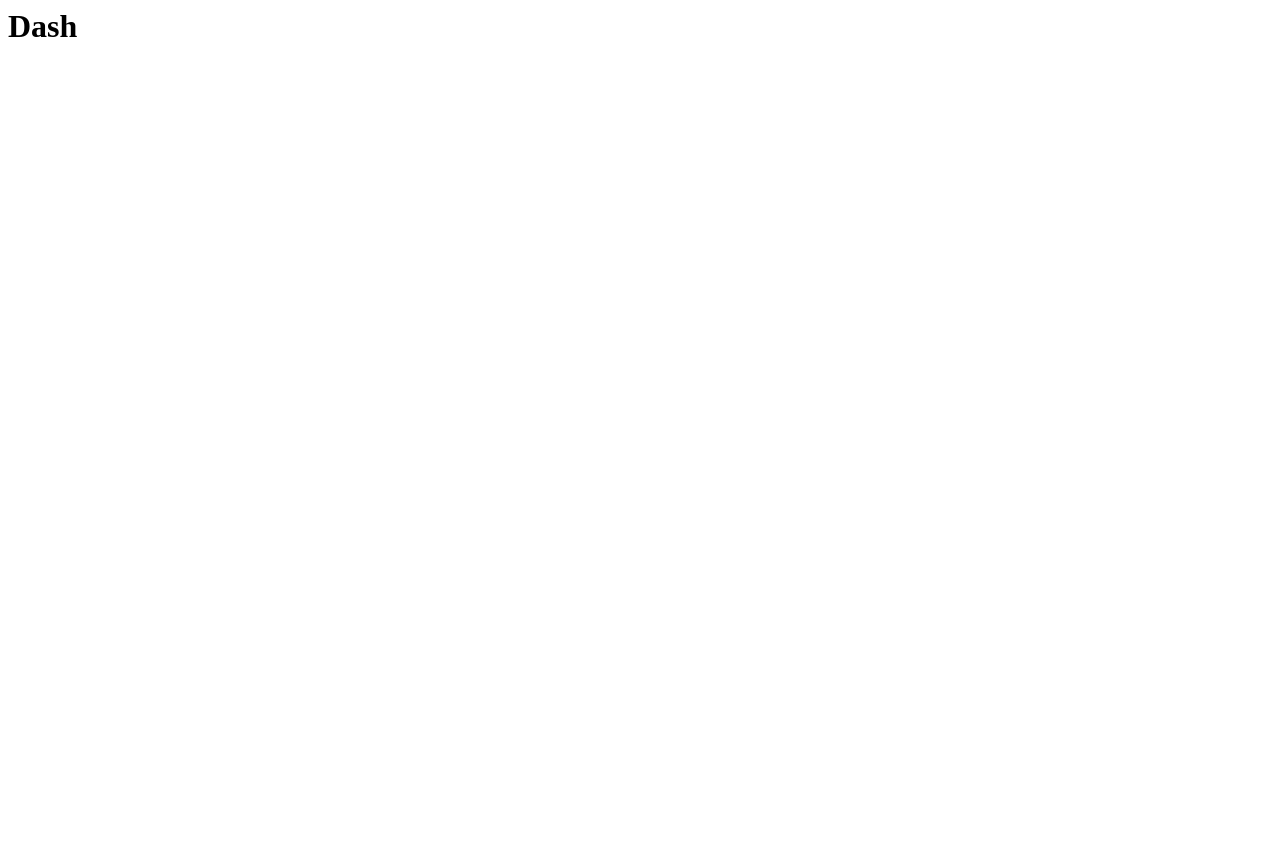
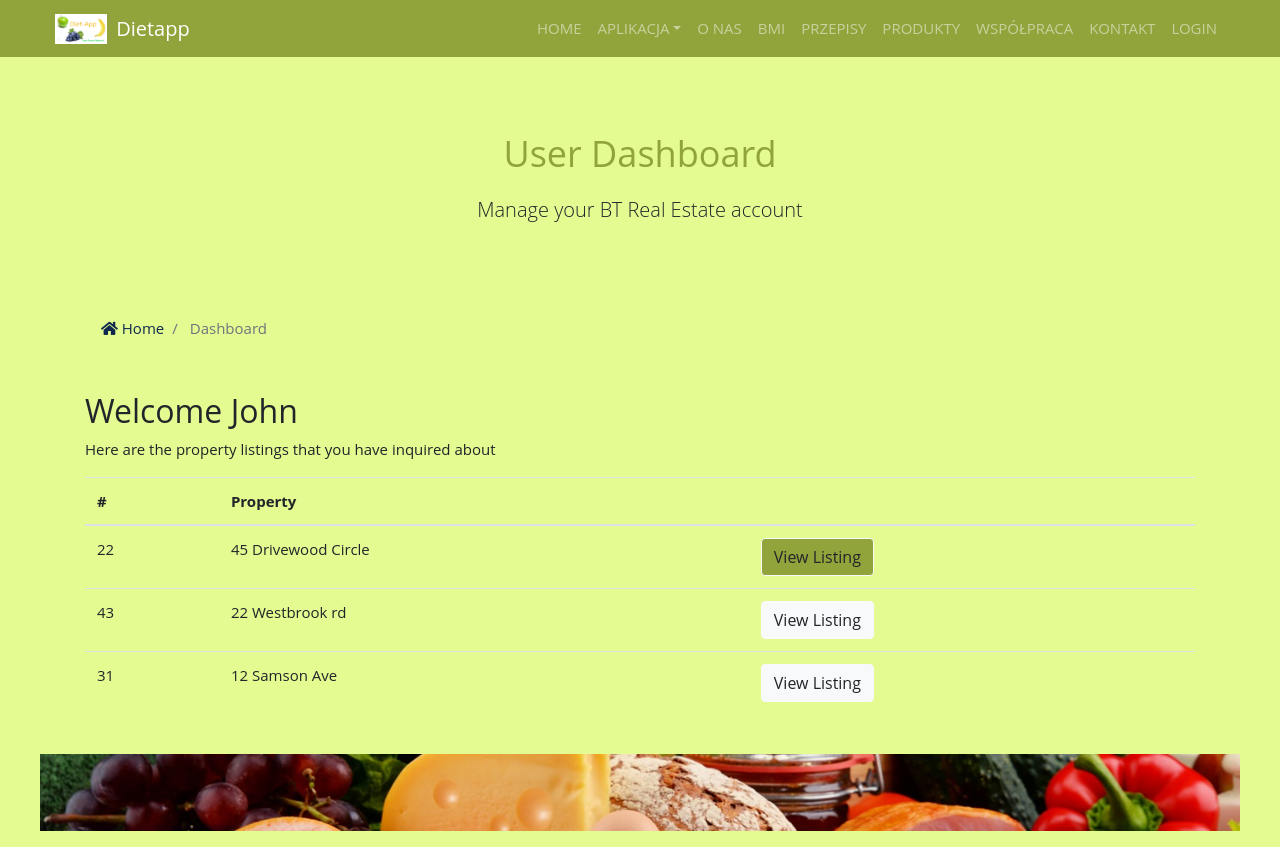
Before and after one commit to jacektessen/dietapp, a Django app: page /accounts/dashboard in a window 1280 px wide. Before the commit the page is almost empty. Before the commit the page ends 37 px from the top, so only its background shows below. Run offline with Django 3.2, Linux system fonts and the light colour scheme; some libraries are stand-ins or nearby versions.

Commit message:
Add logout, fix alert messages,add alerts in index and dashboard, create dashboard

```diff
--- a/accounts/views.py
+++ b/accounts/views.py
@@ -52,7 +52,10 @@
         return render(request, 'accounts/login.html')
 
 def logout(request):
-    return redirect('index')
+    if request.method == 'POST':
+        auth.logout(request)
+        messages.success(request, 'Jesteś teraz wylogowany')
+        return redirect('index')
 
 def dashboard(request):
     return render(request, 'accounts/dashboard.html')
--- a/dietapp/settings.py
+++ b/dietapp/settings.py
@@ -140,16 +140,16 @@
 # Static files (CSS, JavaScript, Images)
 # https://docs.djangoproject.com/en/2.2/howto/static-files/
 
-STATIC_ROOT = os.path.join(BASE_DIR, 'static')
+STATIC_ROOT= os.path.join(BASE_DIR, 'static')
 STATIC_URL = '/static/'
 STATICFILES_DIRS = [
     os.path.join(BASE_DIR, 'dietapp/static')
 ]
 
 # Media Folder Settings
-
 MEDIA_ROOT = os.path.join(BASE_DIR, 'media')
 MEDIA_URL = '/media/'
+
 
 # Messages
 # https://docs.djangoproject.com/en/2.2/ref/contrib/messages/
--- a/dietapp/static/css/style.css
+++ b/dietapp/static/css/style.css
@@ -1,6 +1,5 @@
 body {
     background-color: rgb(227, 251, 145);
-    color: #efefef;
     font-family: 'Open Sans', sans-serif;
     font-size: 15px;
     max-width: 1200px;
@@ -27,10 +26,10 @@
 
 }
 
-.10 {
+/* .10 {
     margin: 0 auto;
     padding: 0;
-}
+} */
 
 .home {
     text-align: center;
--- a/dietapp/static/js/main.js
+++ b/dietapp/static/js/main.js
@@ -1,8 +1,6 @@
+setTimeout(function() {
+    $('#message').fadeOut('slow');
+  }, 3000);
+
 const date = new Date();
 document.querySelector('.year').innerHTML = date.getFullYear();
-
-// Dzieki tej funkcji message bedzie pojawial się tylko na 3 sekundy
-// Niestety nie dziala na razie
-setTimeout(function() {
-    $('#message').fadeOut('slow');
-}, 3000);
--- a/static/css/style.css
+++ b/static/css/style.css
@@ -1,6 +1,5 @@
 body {
     background-color: rgb(227, 251, 145);
-    color: #efefef;
     font-family: 'Open Sans', sans-serif;
     font-size: 15px;
     max-width: 1200px;
@@ -27,10 +26,10 @@
 
 }
 
-.10 {
+/* .10 {
     margin: 0 auto;
     padding: 0;
-}
+} */
 
 .home {
     text-align: center;
--- a/templates/accounts/dashboard.html
+++ b/templates/accounts/dashboard.html
@@ -1 +1,74 @@
-<h1>Dash</h1>
+{% extends 'base.html' %}
+
+{% block content %}
+
+{% include 'partials/_alerts.html' %}
+<section id="showcase-inner" class="py-5">
+    <div class="container">
+        <div class="row text-center">
+        <div class="col-md-12">
+            <h1 class="display-4">User Dashboard</h1>
+            <p class="lead">Manage your BT Real Estate account</p>
+        </div>
+        </div>
+    </div>
+</section>
+
+<!-- Breadcrumb -->
+<section id="bc" class="mt-3">
+    <div class="container">
+        <nav aria-label="breadcrumb">
+        <ol class="breadcrumb" style="background: none">
+            <li class="breadcrumb-item">
+            <a href="{% url 'index' %}">
+                <i class="fas fa-home"></i> Home</a>
+            </li>
+            <li class="breadcrumb-item active"> Dashboard</li>
+        </ol>
+        </nav>
+    </div>
+</section>
+
+<section id="dashboard" class="py-4">
+    <div class="container">
+        <div class="row">
+        <div class="col-md-12">
+            <h2>Welcome John</h2>
+            <p>Here are the property listings that you have inquired about</p>
+            <table class="table">
+            <thead>
+                <tr>
+                <th scope="col">#</th>
+                <th scope="col">Property</th>
+                <th></th>
+                </tr>
+            </thead>
+            <tbody>
+                <tr>
+                <td>22</td>
+                <td>45 Drivewood Circle</td>
+                <td>
+                    <a class="btn btn-light" style="background-color: #91a33b"  href="#">View Listing</a>
+                </td>
+                </tr>
+                <tr>
+                <td>43</td>
+                <td>22 Westbrook rd</td>
+                <td>
+                    <a class="btn btn-light" href="#">View Listing</a>
+                </td>
+                </tr>
+                <tr>
+                <td>31</td>
+                <td>12 Samson Ave</td>
+                <td>
+                    <a class="btn btn-light" href="#">View Listing</a>
+                </td>
+                </tr>
+            </tbody>
+            </table>
+        </div>
+        </div>
+    </div>
+</section>
+{% endblock %}
--- a/templates/pages/index.html
+++ b/templates/pages/index.html
@@ -11,6 +11,7 @@
             <div class="container text-center">
                 <div class="home-search p-5" style="padding: 0rem !important;">
                 <div class="overlay p-5"  style="padding: 0.5rem !important;">
+                    {% include 'partials/_alerts.html' %}
                     <h1 class="display-4 mb-4" style="font-size: 2rem;">
                         Darmowa aplikacja do komponowania indywidualnej diety
                     </h1>
--- a/templates/partials/_alerts.html
+++ b/templates/partials/_alerts.html
@@ -1,11 +1,11 @@
 {% if messages %}
-    {% for  message in messages %}
+  {% for message in messages %}
     <div id="message" class="container">
       <div class="alert alert-{{ message.tags }} alert-dismissible text-center" role="alert">
         <button type="button" class="close" data-dismiss="alert"><span aria-hidden="true">&times;</span></button>
         <strong>
           {% if message.level == DEFAULT_MESSAGE_LEVELS.ERROR %}
-                        ERROR:
+            Error:
           {% else %}
             {{ message.tags|title }}
           {% endif %}
--- a/templates/partials/_navbar.html
+++ b/templates/partials/_navbar.html
@@ -99,6 +99,26 @@
                 >
                     <a class="nav-link" href="{% url 'contact' %}" >KONTAKT</a>
                 </li>
+                {% if user.is_authenticated %}
+                    <li
+                        {% if 'dashboard' in request.path %}
+                        class="nav-item active"
+                        {% else %}
+                        class="nav-item"
+                        {% endif %}
+                    >
+                        <a class="nav-link" href="{% url 'dashboard' %}" >Witaj {{ user.username }} (Panel)</a>
+                    </li>
+                    <li class="nav-item mr-3">
+                        <a href="javascript:{document.getElementById('logout').submit()}" class="nav-link">
+                            <i class="fas fa-sign-out-alt"></i> Logout
+                        </a>
+                        <form action="{% url 'logout' %}" method="POST" id="logout">
+                            {% csrf_token %}
+                            <input type="hidden">
+                        </form>
+                    </li>
+                {% else %}
                     <li
                         {% if 'login' in request.path %}
                         class="nav-item active"
@@ -108,6 +128,7 @@
                     >
                         <a class="login-button nav-link" href="{% url 'login' %}" rel="nofollow">LOGIN</a>
                     </li>
+                {% endif %}
             </ul>
         </div>
     </div>
```
Also changed, not shown: static/js/main.js (+4 -6 lines), 1 other file. Lines whose indentation alone changed are shown as unchanged.
